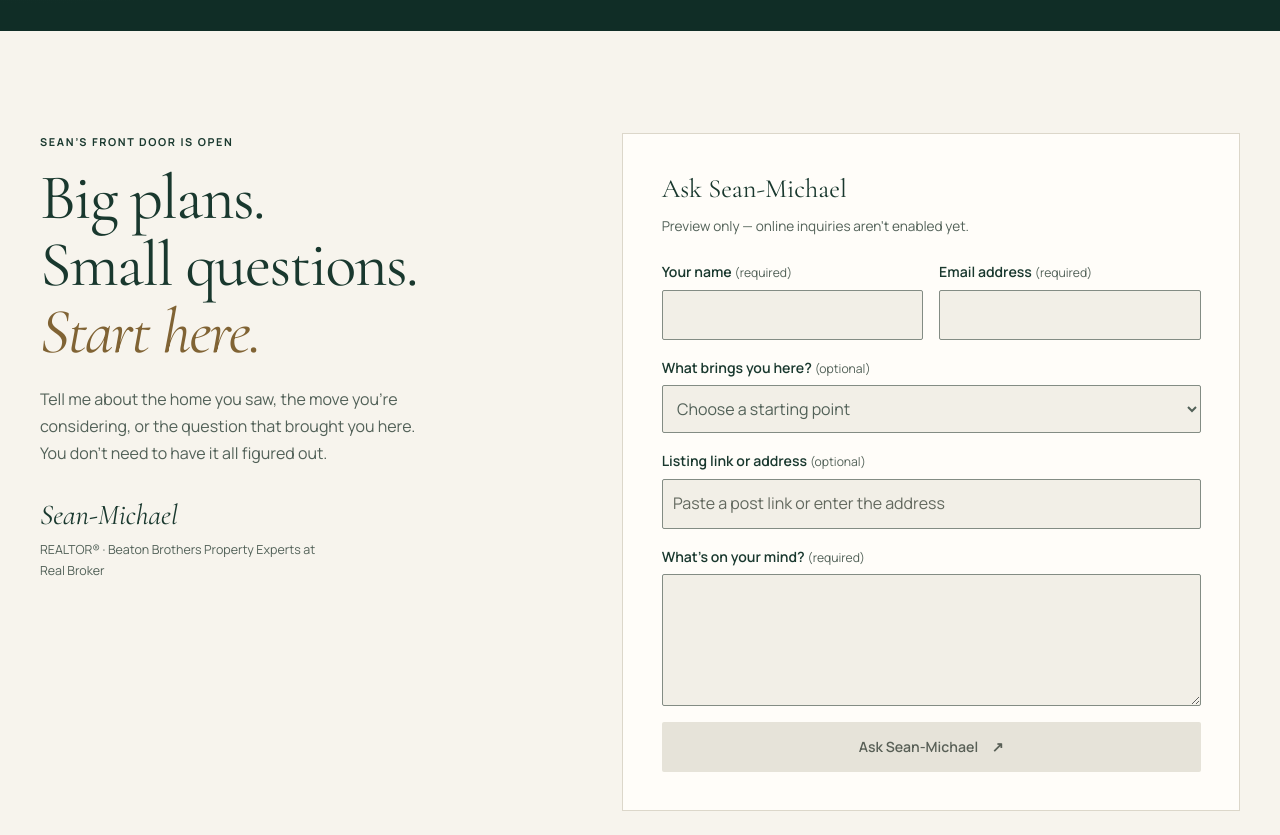
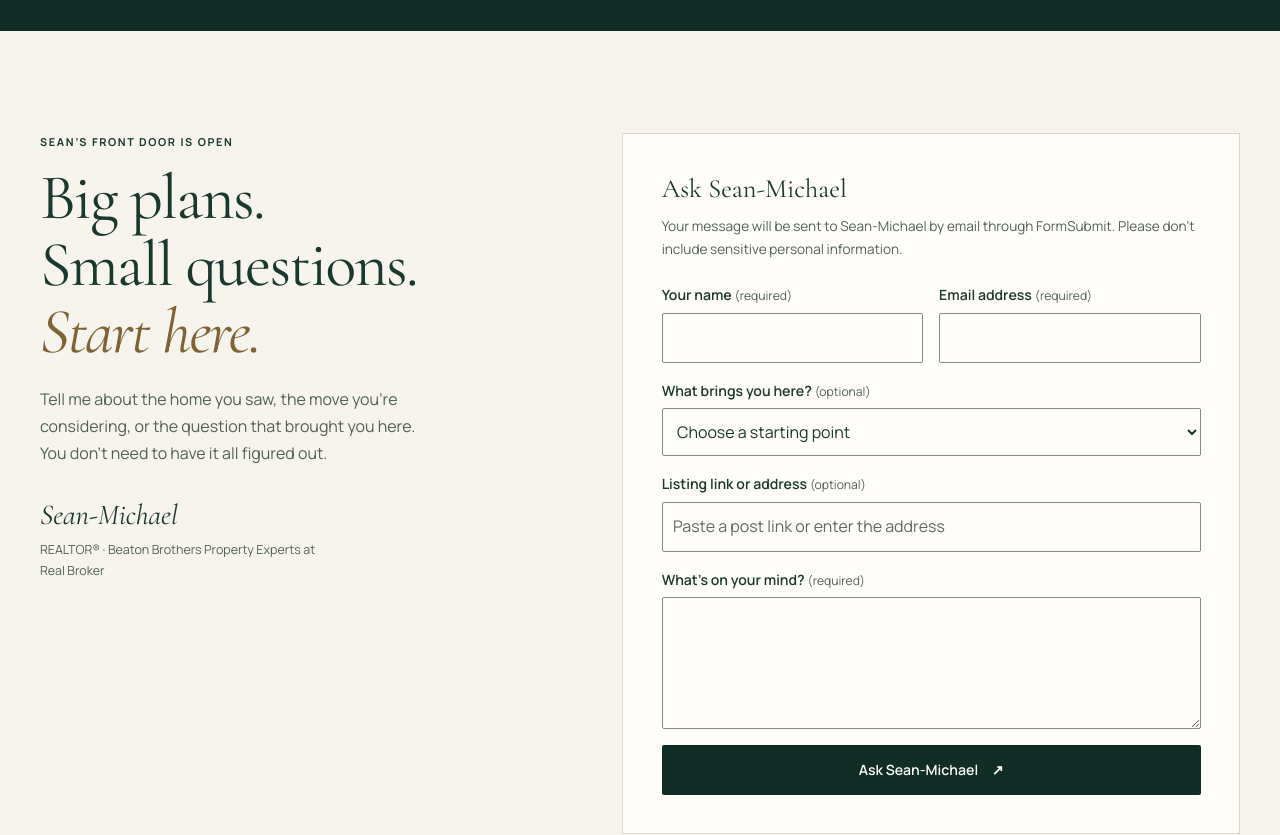
Before and after one commit to pvwt472v8r-beep/Sean-Michaels-Front-Door, a plain HTML site: page index.html in a window 1280 px wide. Shown: the part 2520-3355 px from the top of the page. Drawn offline with Linux system fonts and the light colour scheme.

Commit message:
Enable Sean’s real estate inquiry form
Co-authored-by: Copilot <223556219+Copilot@users.noreply.github.com>

```diff
--- a/index.html
+++ b/index.html
@@ -204,14 +204,22 @@
           </p>
         </div>
 
-        <form class="inquiry-form" method="post" aria-labelledby="form-title"
+        <form class="inquiry-form" action="https://formsubmit.co/smkayga@yahoo.com" method="post" aria-labelledby="form-title"
               aria-describedby="form-status">
           <h3 id="form-title">Ask Sean-Michael</h3>
           <p class="form-status" id="form-status">
-            Preview only — online inquiries aren’t enabled yet.
+            Your message will be sent to Sean-Michael by email through FormSubmit.
+            Please don’t include sensitive personal information.
           </p>
 
-          <fieldset disabled>
+          <input type="hidden" name="_subject" value="New inquiry from Sean’s Front Door">
+          <input type="hidden" name="_template" value="table">
+          <div hidden>
+            <label for="website">Leave this field empty</label>
+            <input id="website" type="text" name="_honey" tabindex="-1" autocomplete="off">
+          </div>
+
+          <fieldset>
             <legend class="sr-only">Your inquiry</legend>
 
             <div class="form-row">
@@ -230,11 +238,14 @@
               <label for="topic">What brings you here? <span>(optional)</span></label>
               <select id="topic" name="topic">
                 <option value="">Choose a starting point</option>
-                <option value="listing">A home I saw in a post</option>
-                <option value="buying">Buying a home</option>
-                <option value="selling">Selling a home</option>
-                <option value="relocation">Relocating or planning a PCS move</option>
-                <option value="question">I have a question</option>
+                <option value="A home or listing I saw">A home or listing I saw</option>
+                <option value="Buying a home">Buying a home</option>
+                <option value="Selling a home">Selling a home</option>
+                <option value="Buying and selling">Buying and selling</option>
+                <option value="Relocating to Colorado Springs">Relocating to Colorado Springs</option>
+                <option value="Planning a military or PCS move">Planning a military or PCS move</option>
+                <option value="A general real estate question">A general real estate question</option>
+                <option value="Something else">Something else</option>
               </select>
             </div>
 
```
Also changed, not shown: 1 other file.
